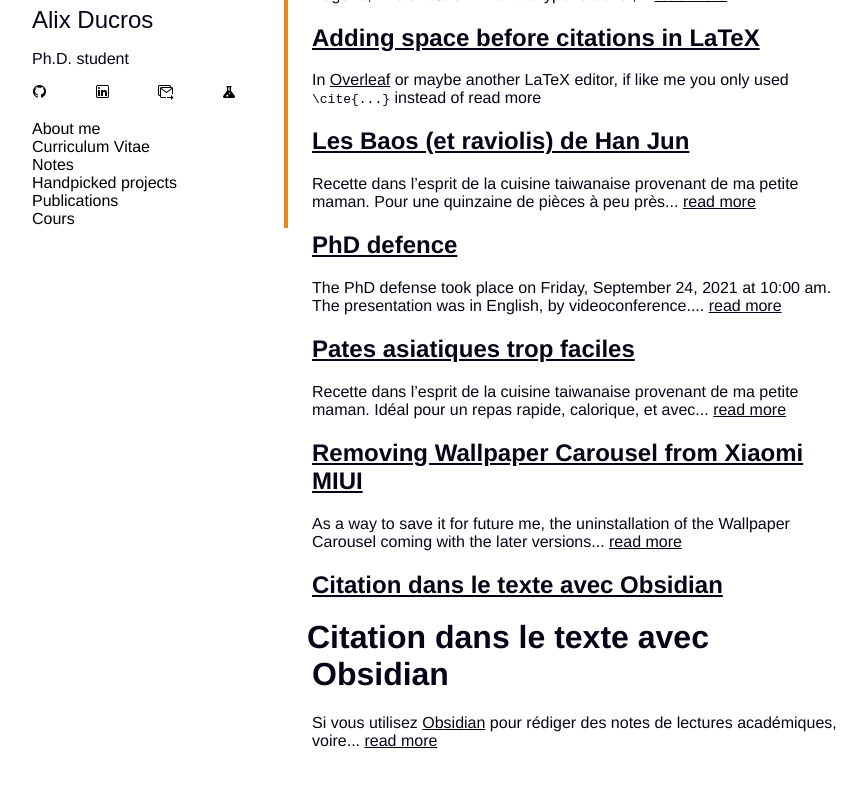
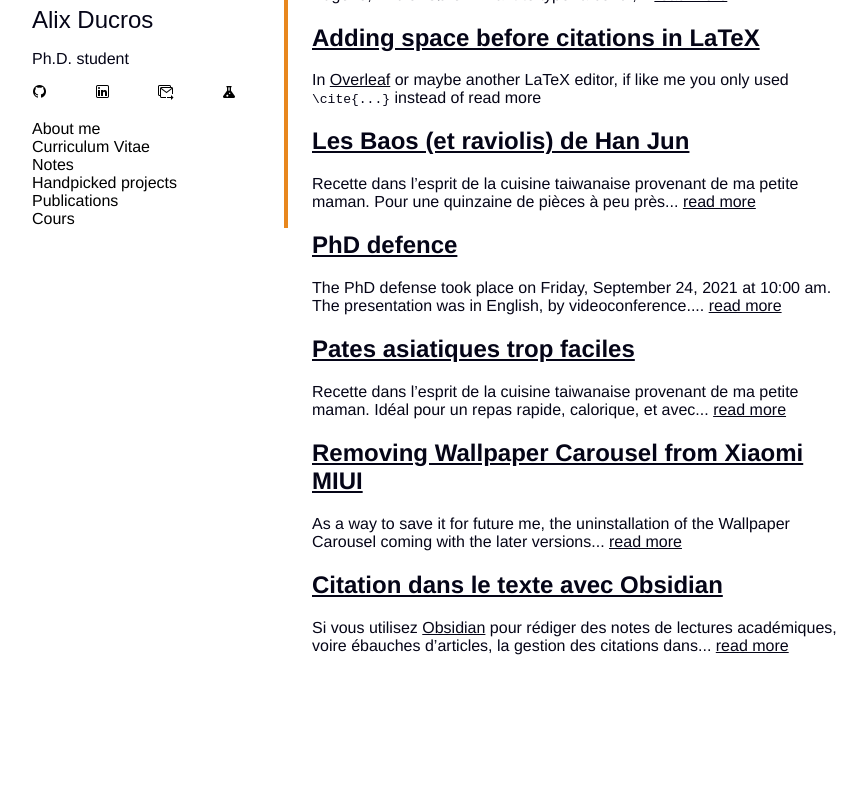
Before and after one commit to Karalix/Karalix.github.io, a Jekyll site: the page built from note-list.md, in a window 1280 px wide, cut to the strip 314-1160 px from the top of the page. Shown: the top 787 px of the strip, without its empty margins (72-939 px from the left). Built offline with Jekyll 4.4.1, drawn with Linux system fonts in a browser that asks for light colours; some web fonts are replaced; after the commit the page ends 1065 px from its top, so only the background shows below that.

Commit message:
Update obsidian-citations.md

```diff
--- a/_notes/obsidian-citations.md
+++ b/_notes/obsidian-citations.md
@@ -4,7 +4,6 @@ layout: article
 date: "20/05/2022"
 ---
 
-# Citation dans le texte avec Obsidian
 Si vous utilisez [Obsidian](https://obsidian.md) pour rédiger des notes de lectures académiques, voire ébauches d'articles, la gestion des citations dans votre texte vous a probablement déjà posé question.
 Et comme l'écosystème de plugin tiers est très bien fourni vous avez déjà sans doute installé le très bon [Obsidian Citation Plugin](https://github.com/hans/obsidian-citation-plugin).
 
```
